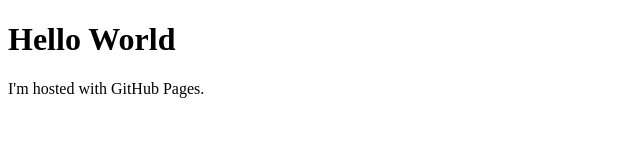
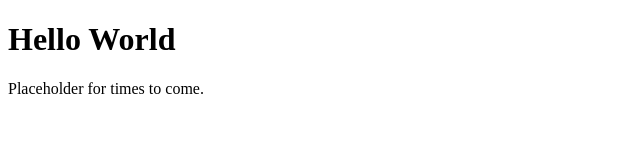
Before and after one commit to RealTelefonmast/realtelefonmast.github.io, a plain HTML site: page index.html in a window 1280 px wide. Shown: the full height of the page, 0-640 px from the left. Drawn offline with Linux system fonts and the light colour scheme.

Commit message:
Update index.html

```diff
--- a/index.html
+++ b/index.html
@@ -2,6 +2,6 @@
 <html>
 <body>
 <h1>Hello World</h1>
-<p>I'm hosted with GitHub Pages.</p>
+<p>Placeholder for times to come.</p>
 </body>
 </html>
```
